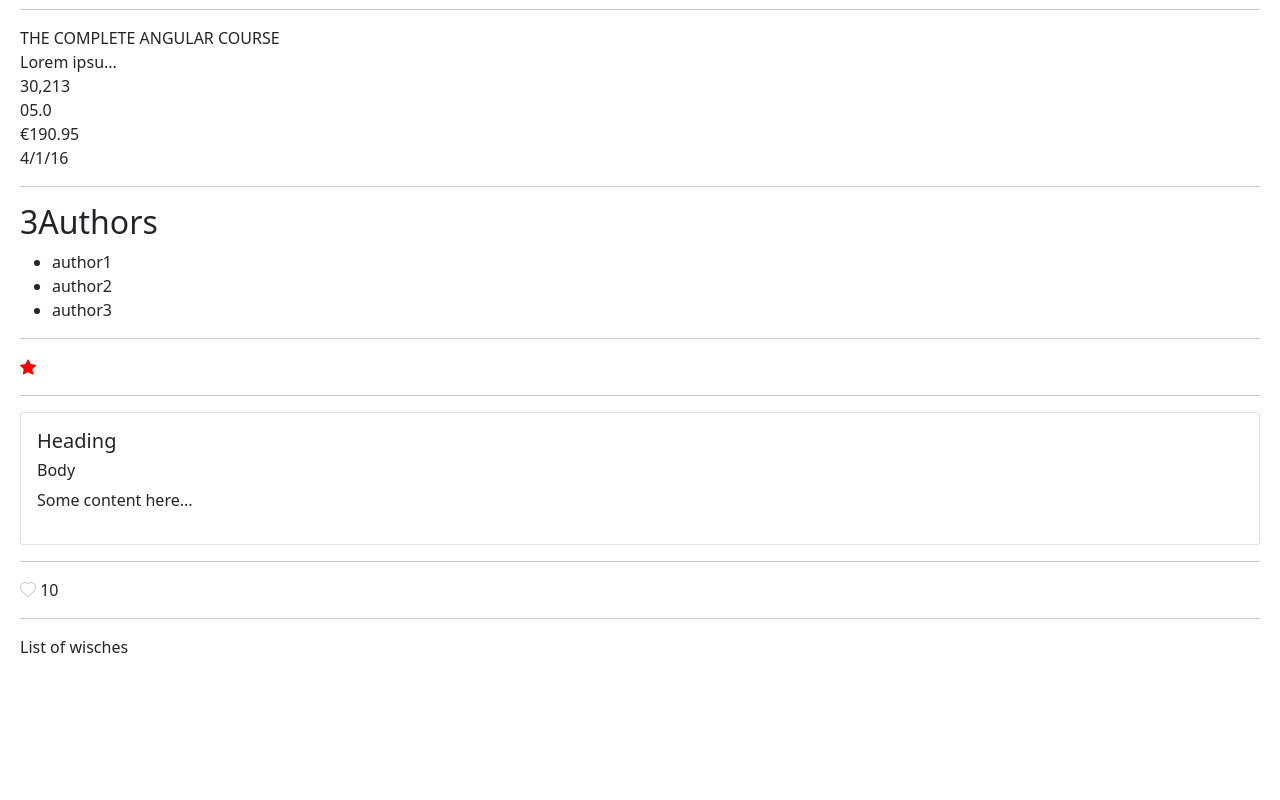
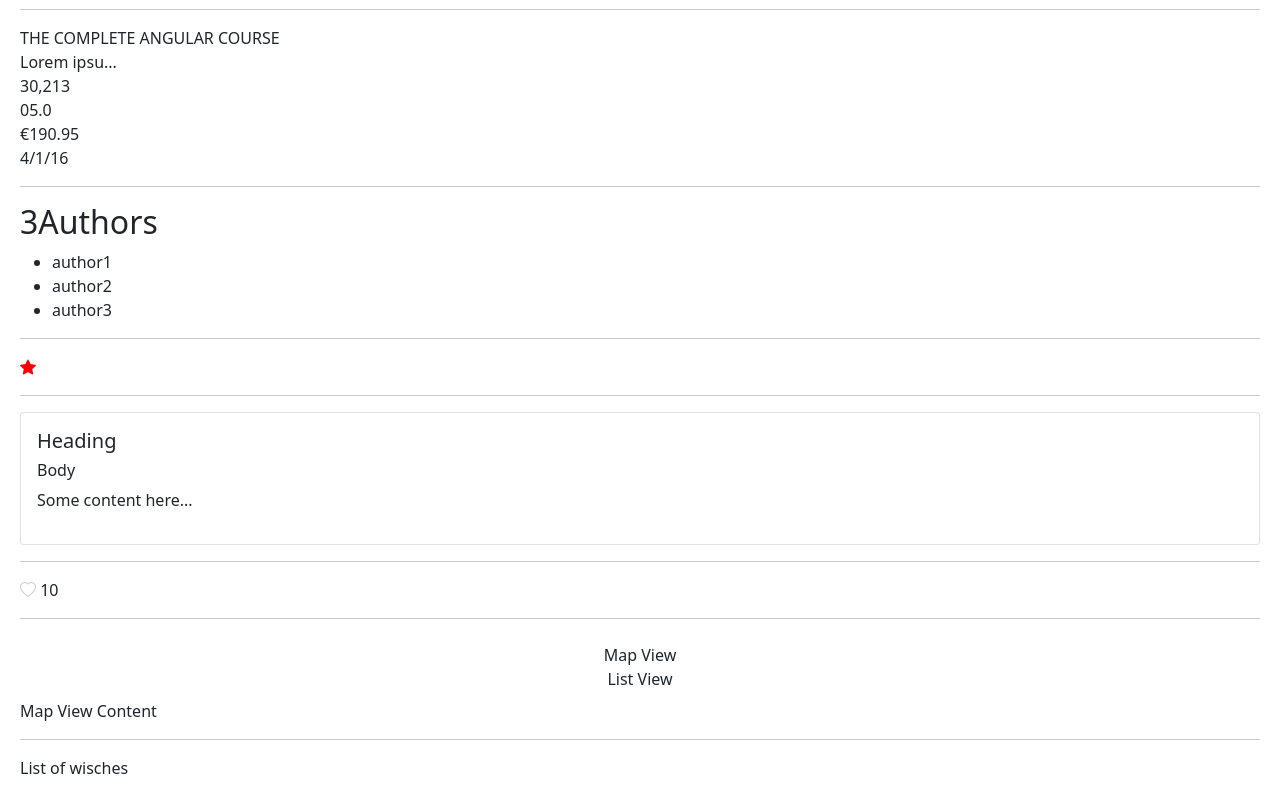
Before and after one commit to holhar/getting2know-angular, an Angular app: page / in a window 1280 px wide. Shown: the part 472-1272 px from the top of the page. Before the commit the page ends 1151 px from the top, so only its background shows below. Built offline with nearby package versions, Linux system fonts and the light colour scheme.

Commit message:
Directives: ngSwitchCase

```diff
--- a/src/app/app.component.html
+++ b/src/app/app.component.html
@@ -28,6 +28,17 @@
 ></like>
 
 <hr />
+<ul class="navbar navbar-nav">
+    <li [class.active]="viewMode == 'map'"><a (click)="viewMode = 'map'">Map View</a></li>
+    <li [class.active]="viewMode == 'list'"><a (click)="viewMode = 'list'">List View</a></li>
+</ul>
+<div [ngSwitch]="viewMode">
+    <div *ngSwitchCase="'map'">Map View Content</div>
+    <div *ngSwitchCase="'list'">List View Content</div>
+    <div *ngSwitchDefault>Otherwise</div>
+</div>
+
+<hr />
 <div [hidden]="wishes.length == 0">
     List of wisches
 </div>
--- a/src/app/app.component.ts
+++ b/src/app/app.component.ts
@@ -9,6 +9,7 @@
 export class AppComponent {
   title = 'Getting to know Angular';
   wishes = [1, 2];
+  viewMode = 'map';
 
   post = {
     title: "Title",
```
